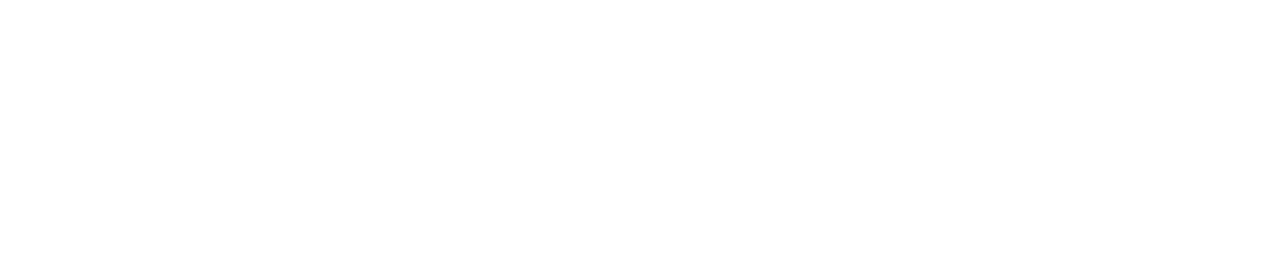
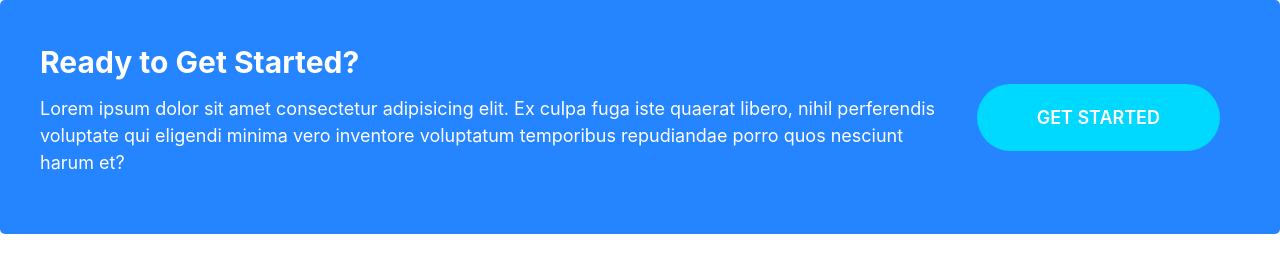
Before and after one commit to kumailalidev/Moshify, a plain HTML site: page index.html in a window 1280 px wide. Drawn offline with Linux system fonts and the light colour scheme.

Commit message:
Build the callouts component

```diff
--- a/css/styles.css
+++ b/css/styles.css
@@ -259,6 +259,11 @@ a {
 
 .btn--accent:hover {
   background: #ec3000;
+}
+
+.btn--stretched {
+  padding-left: 6rem;
+  padding-right: 6rem;
 }
 
 /* by default browser sets the box-sizing of button elements to border-box */
@@ -537,3 +542,44 @@ a {
     margin-left: 6rem;
   }
 }
+
+/* Callout */
+.callout {
+  padding: 4rem;
+  border-radius: 5px;
+}
+
+.callout--primary {
+  background: var(--color-primary);
+  color: #fff;
+}
+
+.callout__heading {
+  color: #fff;
+  margin-top: 0;
+  font-size: 3rem;
+}
+
+/* align button vertically and horizontally to center */
+.callout .btn {
+  justify-self: center;
+  align-self: center;
+}
+
+.callout__content {
+  text-align: center;
+}
+
+@media screen and (min-width: 768px) {
+  .callout .grid--1x2 {
+    grid-template-columns: 1fr auto; /* allocate all the extra space to 1st column */
+  }
+  .callout__content {
+    text-align: left;
+  }
+
+  .callout .btn {
+    justify-self: start;
+    margin: 0 2rem;
+  }
+}
--- a/index.html
+++ b/index.html
@@ -16,5 +16,20 @@
     <link rel="stylesheet" href="css/normalize.css" />
     <link rel="stylesheet" href="css/styles.css" />
   </head>
-  <body></body>
+  <body>
+    <div class="callout callout--primary">
+      <div class="grid grid--1x2">
+        <div class="callout__content">
+          <h2 class="callout__heading">Ready to Get Started?</h2>
+          <p>
+            Lorem ipsum dolor sit amet consectetur adipisicing elit. Ex culpa
+            fuga iste quaerat libero, nihil perferendis voluptate qui eligendi
+            minima vero inventore voluptatum temporibus repudiandae porro quos
+            nesciunt harum et?
+          </p>
+        </div>
+        <a href="#" class="btn btn--secondary btn--stretched">Get Started</a>
+      </div>
+    </div>
+  </body>
 </html>
```
Also changed, not shown: components/callouts.html (added, +14 -0 lines).
